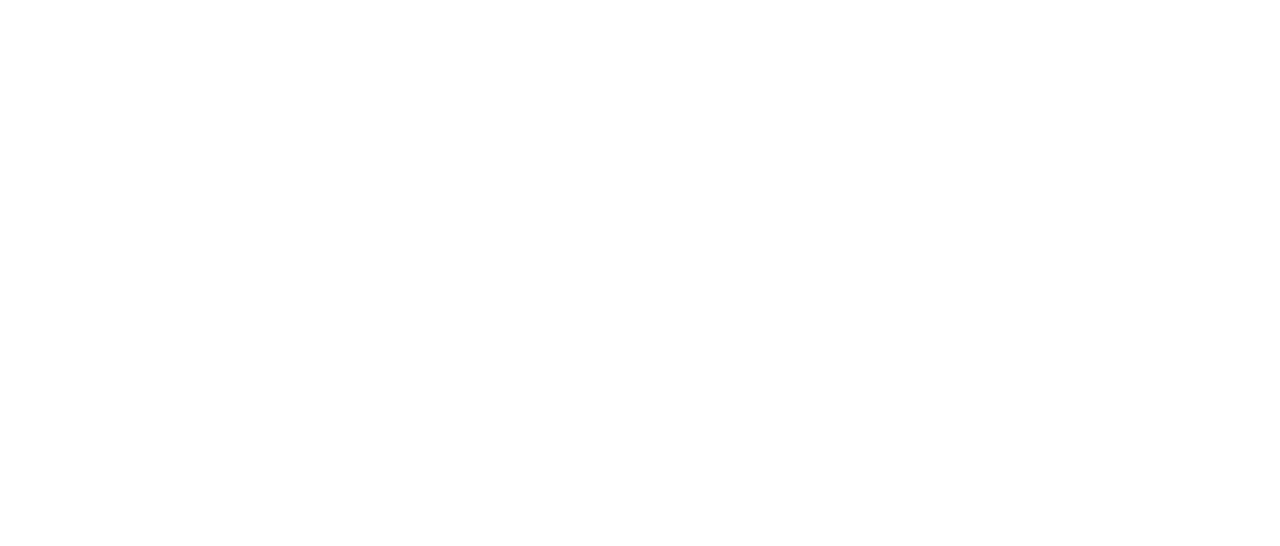
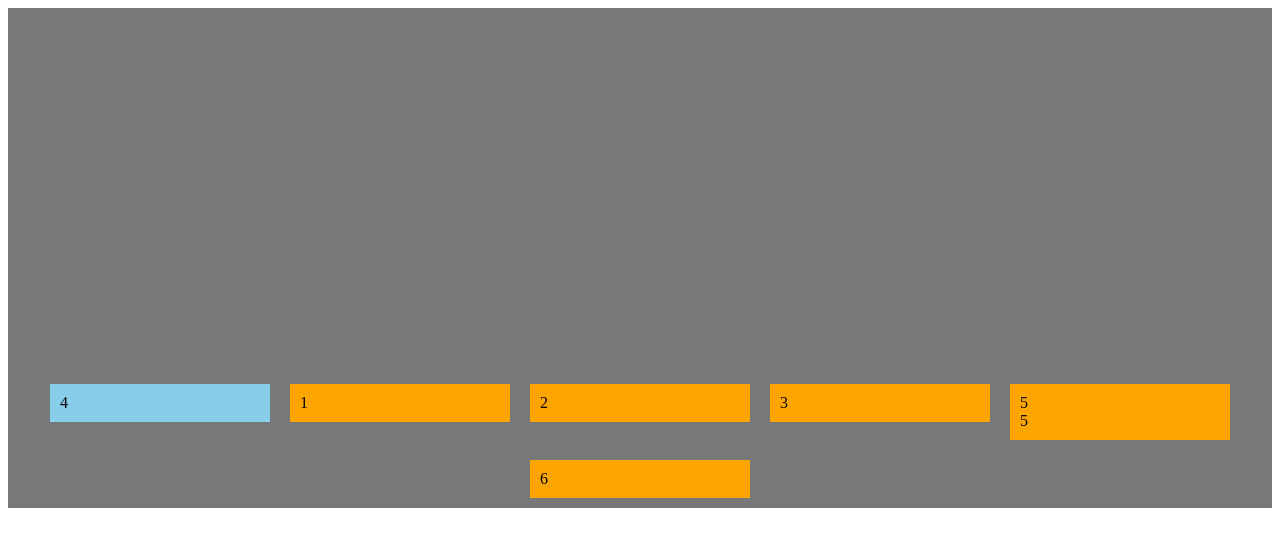
Before and after one commit to MarkiiMedia/mul18b, a plain HTML site: page css_træning/css_layout/css_layout.html in a window 1280 px wide. Drawn offline with Linux system fonts and the light colour scheme.

Commit message:
css_layout flex
flexbokse

```diff
--- a/css_træning/css_layout/css_layout.html
+++ b/css_træning/css_layout/css_layout.html
@@ -2,9 +2,47 @@
 <html>
 <head>
 <meta charset="utf-8">
-<title>css_layout</title>
+<title>css_layout, styling med flex_box</title>
+
+<style>
+	.container {
+		display: flex;
+		flex-direction: row;
+		flex-wrap: wrap;
+		justify-content: center; /* fordeler børnene vandret, og centrerer */
+		height: 500px;
+		background-color:#787878;
+		align-items: flex-start; /* fordeler børnene lodret */
+		align-content: flex-end; /* fordeler børnene, når de ligger i "lag" */
+	}
+
+	.flex_item {
+		background-color: orange;
+		margin: 10px;
+		padding: 10px;
+		width: 200px;
+	}
+
+	.flex_item_speciel {
+		order: -1; /* Ændrer dette barns placering i rækkefølgen */
+		background-color: skyblue;
+	}
+
+
+</style>
 </head>
 
 <body>
+<div class="container">
+		<div class="flex_item">1</div>
+  <div class="flex_item">2</div>
+<div class="flex_item">3</div>
+		<div class="flex_item flex_item_speciel">4</div>
+		<div class="flex_item">5<br>5</div>
+		<div class="flex_item">6</div>
+
+	</div>
+
+
 </body>
 </html>
```
